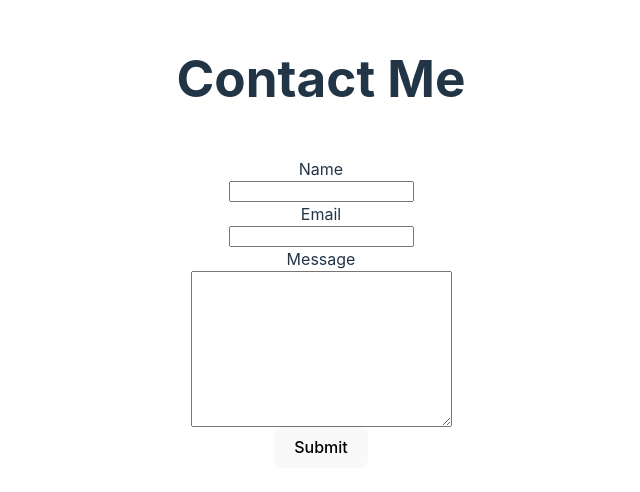
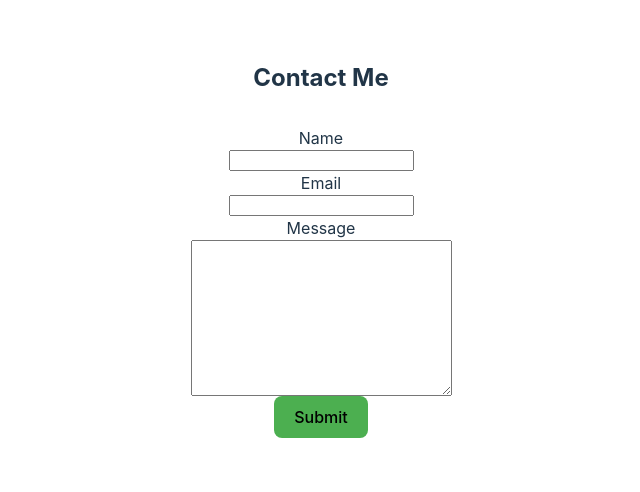
Before and after one commit to Baskin-Ridley/basic-profile, a React (Vite) app: page / in a window 1280 px wide. Shown: the part 198-690 px from the top of the page, without its empty margins (335-975 px from the left). Built offline with nearby package versions, Linux system fonts and the light colour scheme.

Commit message:
finished contact form

```diff
--- a/src/App.jsx
+++ b/src/App.jsx
@@ -1,6 +1,7 @@
 import { useState } from 'react'
 import './App.css'
 import Contact from './components/contact/Contact'
+
 function App() {
 
   return (
--- a/src/components/contact/Contact.css
+++ b/src/components/contact/Contact.css
@@ -1,4 +1,3 @@
-/* use flexbox to make a column*/
 .contact {
   display: flex;
   flex-direction: column;
@@ -9,7 +8,6 @@
   background-color: #f5f5f5;
 }
 
-/*make form a column flexbox*/
 .contact {
   display: flex;
   flex-direction: column;
@@ -33,3 +31,15 @@
     border-radius: 8px;
     background-color: #ffffff;
 }
+.submitBtn {
+  border-radius: 8px;
+  border: 1px solid transparent;
+  padding: 0.6em 1.2em;
+  font-size: 1em;
+  font-weight: 500;
+  font-family: inherit;
+  background-color: #1a1a1a;
+  cursor: pointer;
+  transition: border-color 0.25s;
+  background-color: #4CAF50;
+}
--- a/src/components/contact/Contact.jsx
+++ b/src/components/contact/Contact.jsx
@@ -23,7 +23,7 @@ const Contact = () => {
 
   return (
     <div className="contact">
-        <h1>Contact Me</h1>
+        <h2>Contact Me</h2>
         <form className="contactForm">
             <label htmlFor="name">Name</label>
             <input type="text" name="name" id="name" value={contactInfo.name} onChange={handleChange} />
@@ -31,7 +31,7 @@ const Contact = () => {
             <input type="email" name="email" id="email" value={contactInfo.email} onChange={handleChange} />
             <label htmlFor="message">Message</label>
             <textarea name="message" id="message" cols="30" rows="10" value={contactInfo.message} onChange={handleChange}></textarea>
-            <button type="submit">Submit</button>
+            <button className="submitBtn" type="submit">Submit</button>
         </form>
     </div>
   )
```
